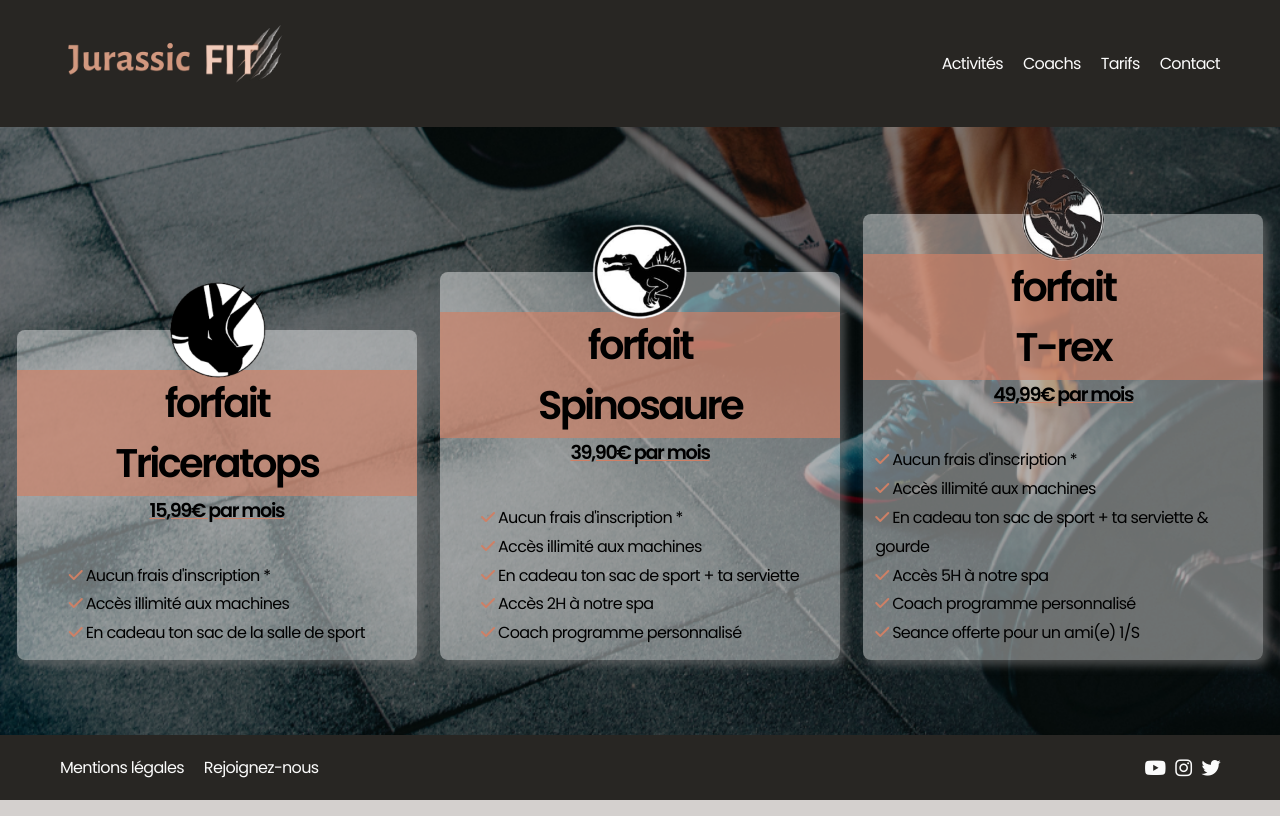
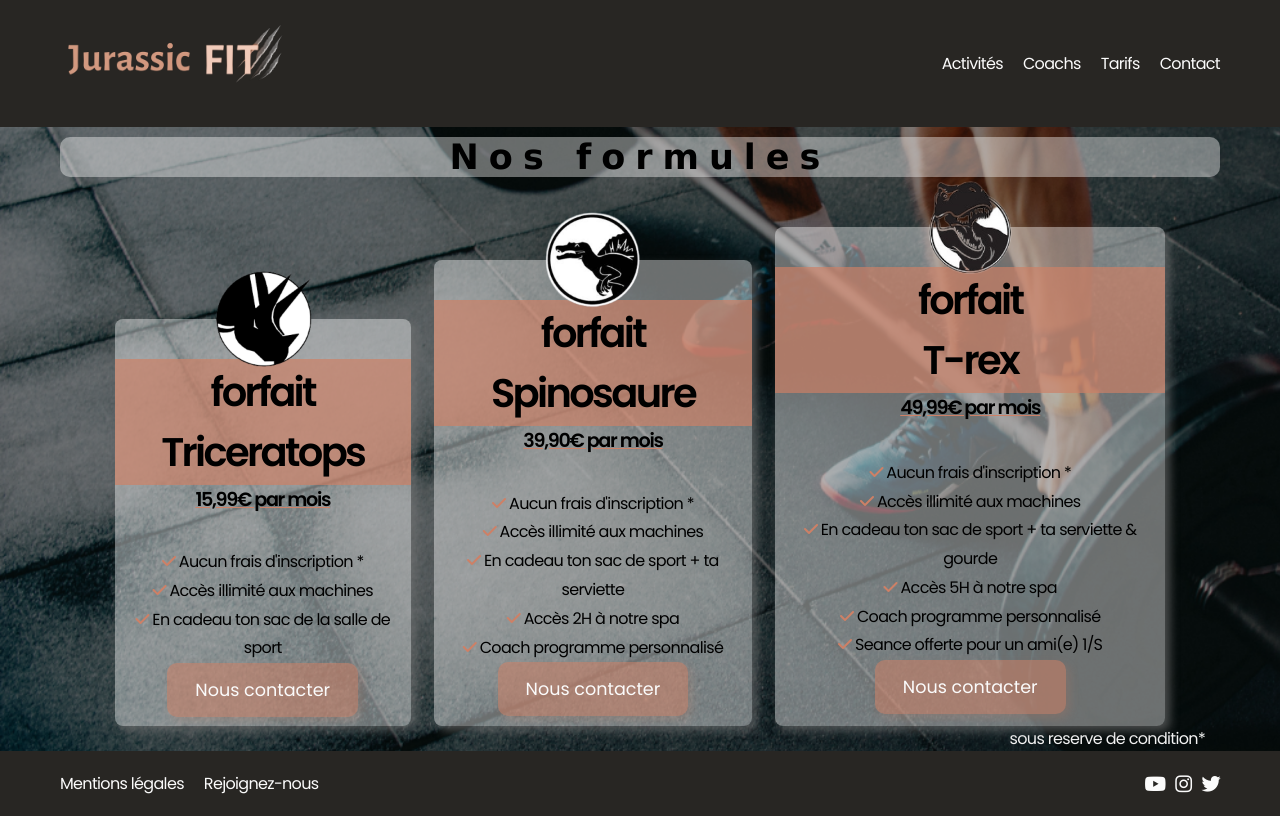
Before and after one commit to MathieuMrt/Salle-de-Sport, a website: page pages/Tarifs/tarifs.html in a window 1280 px wide. Drawn offline with Linux system fonts and the light colour scheme; a web font is replaced by a local one.

Commit message:
final page

```diff
--- a/pages/Tarifs/tarifs.css
+++ b/pages/Tarifs/tarifs.css
@@ -10,6 +10,21 @@ body{
     background-size: cover;
     background-repeat: no-repeat;
 }
+
+
+.formule {
+    margin-top: 10px;
+    background-color: rgba(255, 255, 255, 0.397);
+    color: #000000;
+    font-family: Verdana, Geneva, Tahoma, sans-serif;
+    font-weight: bold;
+    font-size: 35px;
+    text-align: center;
+    border-radius: 10px;
+    letter-spacing: 10px;
+
+}
+
 
 
 .container{
@@ -96,7 +111,7 @@ span{
 }
 
 h2{
-    width: 400PX ;
+    width: 100% ;
     background-color: #ce8066ab;
     border: solid #ce80660a ;
 
@@ -115,9 +130,8 @@ h3{
 
 
 .text{
-
     padding: 3%;
-    text-align: left;
+    text-align: center;
     line-height: 180%;
 }
 
@@ -129,16 +143,39 @@ h3{
 }
 
 
-@media  (max-width:800px) {
+button{
+    background:#ce80668f;
+    border-radius: 10px;
+}
+button:hover{
+    background: linear-gradient(13deg, #000000, #f3f3f3), #000000;
+}
+
+
+.reserve{
+   color: #f3f3f3;
+   text-align: right;
+  margin-right: 15px;
+}
+
+
+@media  screen and  (max-width:1200px) {
+
+
+
+    .container-header{
+        width: 100%;
+        flex-direction: column;
+        align-items: center;
+    }
+
 
    .container{
+         width: 100%;
          align-items: center;
          flex-direction: column;
          height: auto;
 
 
    }
-
-
-
 }
--- a/pages/Tarifs/tarifs.html
+++ b/pages/Tarifs/tarifs.html
@@ -34,7 +34,9 @@
     </header>
 
     <div class="container-1000">
-
+          <div class="formule">
+            <p>Nos formules</p>
+          </div>
       <div class="container">
 
       <div class="card">
@@ -48,6 +50,7 @@
           </i>Accès illimité aux machines </p>
            <p><i><i class="fa-solid fa-check"></i>
           </i>En cadeau ton sac de la salle de sport  </p>
+          <button> <a href="contact">Nous contacter</a></button>
       </div>
     </div>
 
@@ -67,6 +70,7 @@
           </i>Accès 2H à notre spa </p>
            <p><i><i class="fa-solid fa-check"></i>
           </i>Coach programme personnalisé </p>
+          <button> <a href="contact">Nous contacter</a></button>
       </div>
     </div>
 
@@ -89,12 +93,15 @@
           <p><i><i class="fa-solid fa-check"></i>
           </i>Seance offerte pour un ami(e)
           1/S </p>
+          <button> <a href="contact">Nous contacter</a></button>
       </div>
     </div>
   </div>
+
+<div class="reserve">
+<p>sous reserve de condition*</p>
 </div>
-
-
+</div>
 
 
 
```
